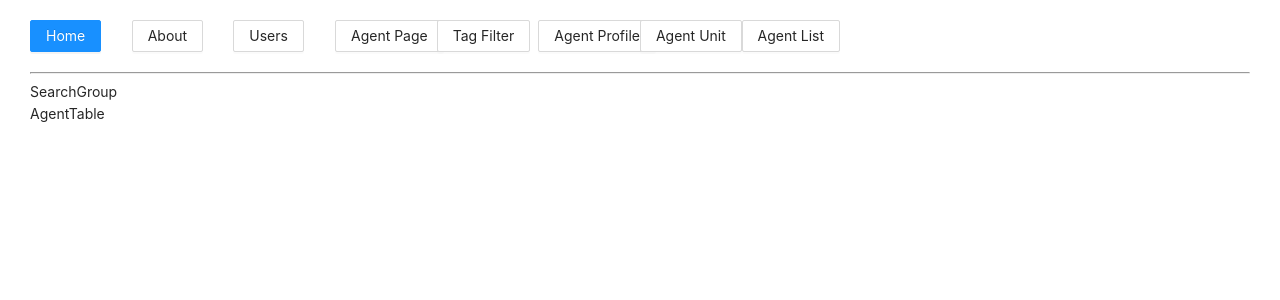
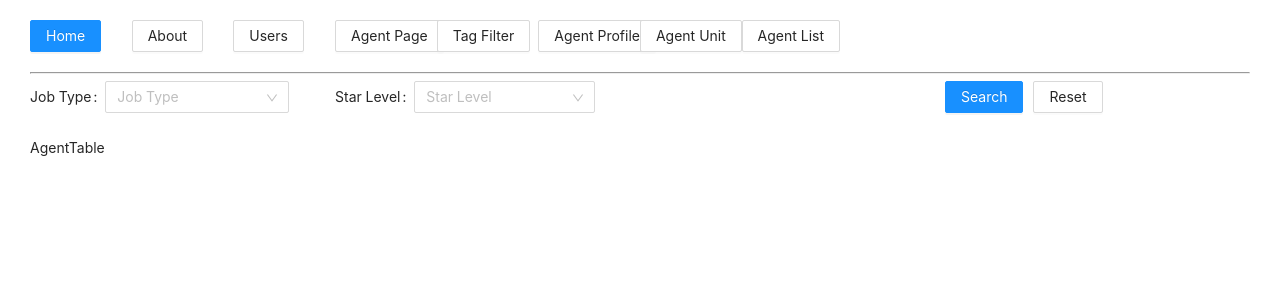
Before and after one commit to vamb/ark-web, a React (Create React App) app: page /AgentList in a window 1280 px wide. Shown: the top 300 px of the page. Built offline with nearby package versions, Linux system fonts and the light colour scheme.

Commit message:
init agent list model

```diff
--- /dev/null
+++ b/src/page/AgentProfile/AgentList/Store/SearchStore.js
@@ -0,0 +1,31 @@
+import { observable, action } from 'mobx'
+
+const SearchStore = {}
+
+SearchStore.searchStore = observable({
+  jobType: null,
+  level: null,
+  page: {
+    pageNo: 1,
+    pageSize: 10
+  }
+})
+
+const { searchStore } = SearchStore
+
+SearchStore.updateJobType = action(val=>{
+  searchStore.jobType = val
+})
+
+SearchStore.updateLevel = action(val=>{
+  searchStore.level = val
+})
+
+SearchStore.initSearchData = action(()=>{
+  searchStore.jobType = null
+  searchStore.level = null
+  searchStore.page.pageNo = 1
+  searchStore.page.pageSize = 10
+})
+
+export default SearchStore
--- a/src/page/AgentProfile/AgentList/component/AgentTable.js
+++ b/src/page/AgentProfile/AgentList/component/AgentTable.js
@@ -1,5 +1,6 @@
 import React from 'react'
 import { observer } from 'mobx-react'
+
 
 const AgentTable = observer(()=>{
   return(
--- a/src/page/AgentProfile/AgentList/component/SearchGroup.js
+++ b/src/page/AgentProfile/AgentList/component/SearchGroup.js
@@ -1,9 +1,84 @@
 import React from 'react'
 import { observer } from 'mobx-react'
+import { Row, Col, Button, Form, Select } from 'antd'
+import AgentConstant from "../../../AgentConstant";
+import SearchStore from '../Store/SearchStore'
+
+const { searchStore } = SearchStore
 
 const SearchGroup = observer(()=>{
+  const checkVal = (val)=>{
+    if(val === undefined || val === null){
+      return null
+    }else{
+      return val
+    }
+  }
   return(
-    <div>SearchGroup</div>
+    <div>
+      <Row>
+        <Col span={6}>
+          <Form.Item label='Job Type'>
+            <Select
+              allowClear={true}
+              placeholder={'Job Type'}
+              value={searchStore['jobType']}
+              onChange={e => {
+                SearchStore.updateJobType(e)
+              }}
+              style={{ width: '80%' }}
+            >
+              {AgentConstant &&
+              AgentConstant.JOB_TYPE_LIST &&
+              AgentConstant.JOB_TYPE_LIST.map((item, index) => {
+                return (
+                  <Select.Option value={item.value} key={index + item.value}>
+                    {item.label}
+                  </Select.Option>
+                )
+              })}
+            </Select>
+          </Form.Item>
+        </Col>
+        <Col span={6}>
+          <Form.Item label='Star Level'>
+            <Select
+              allowClear={true}
+              placeholder={'Star Level'}
+              value={searchStore['level']}
+              onChange={e => {
+                SearchStore.updateLevel(e)
+              }}
+              style={{ width: '80%' }}
+            >
+              {AgentConstant &&
+              AgentConstant.STAR_LIST &&
+              AgentConstant.STAR_LIST.map((item, index) => {
+                return (
+                  <Select.Option value={item.value} key={index + item.value}>
+                    {item.label}
+                  </Select.Option>
+                )
+              })}
+            </Select>
+          </Form.Item>
+        </Col>
+        <Col span={6} offset={6}>
+          <Button
+            type={'primary'}
+            style={{marginRight: '10px'}}
+            onClick={()=>{
+
+            }}
+          >Search</Button>
+          <Button
+            onClick={()=>{
+              SearchStore.initSearchData()
+            }}
+          >Reset</Button>
+        </Col>
+      </Row>
+    </div>
   )
 })
 
```
Also changed, not shown: src/page/AgentProfile/AgentList/component/AgentForm.js (renamed from src/page/AgentProfile/AgentList/AgentForm.js).
